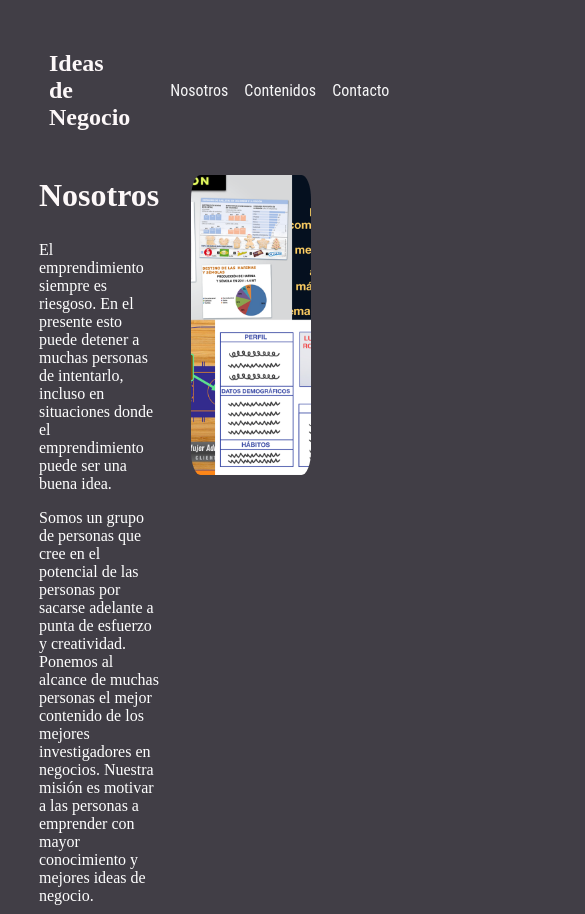
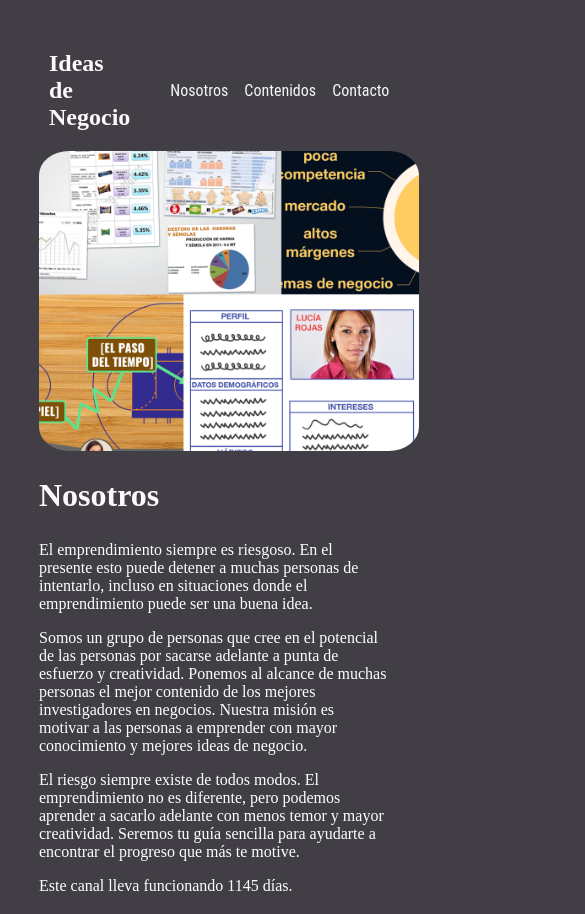
Before and after one commit to goraffo/Personal-Website, a plain HTML site: page index.html in a window 390 px wide. Shown: the top 914 px of the page, 585 px wide, since content can reach past the window. Drawn offline with Linux system fonts and the light colour scheme; a web font is replaced by a local one.

Commit message:
cuarta sesion

```diff
--- a/script.js
+++ b/script.js
@@ -10,8 +10,6 @@ let month = voyager.splice(1,2);
 let day = voyager.splice(2,3)
 
 let y = [day.join(''), month.join(''), year.join('')];
-
-// var y = "29/10/2022".split('/')
 
 // create date objects using year, month, day
 var a = new Date(x[2],x[1],x[0])
--- a/styles.css
+++ b/styles.css
@@ -38,6 +38,8 @@ body {
   margin: 30px 10%;
   display: block;
   background-color: #413E46;
+  max-width: 1200px;
+  min-width: 380px;
 }
 
 h1 {
@@ -243,3 +245,46 @@ p {
 
 
   /* Third Session */
+
+  /* Fouth Session */
+
+  @media only screen and (max-width: 480px) {
+  .heroe {
+    display: flex;
+    flex-wrap: wrap-reverse;
+  }
+
+  .heroe figure {
+    margin: auto 0;
+  }
+
+  .heroe section {
+    width: 100%;
+  }
+
+  .icons img {
+    object-fit: contain;
+    min-width: 0;
+  }
+  }
+
+  @media only screen and (max-width: 768px) {
+    .heroe {
+      display: flex;
+      flex-wrap: wrap-reverse;
+    }
+
+    .heroe figure {
+      max-width: 400px;
+      margin: 0 auto;
+    }
+
+    .heroe section {
+      width: 100%;
+    }
+
+    .icons img {
+      object-fit: contain;
+      min-width: 0;
+    }
+    }
```
